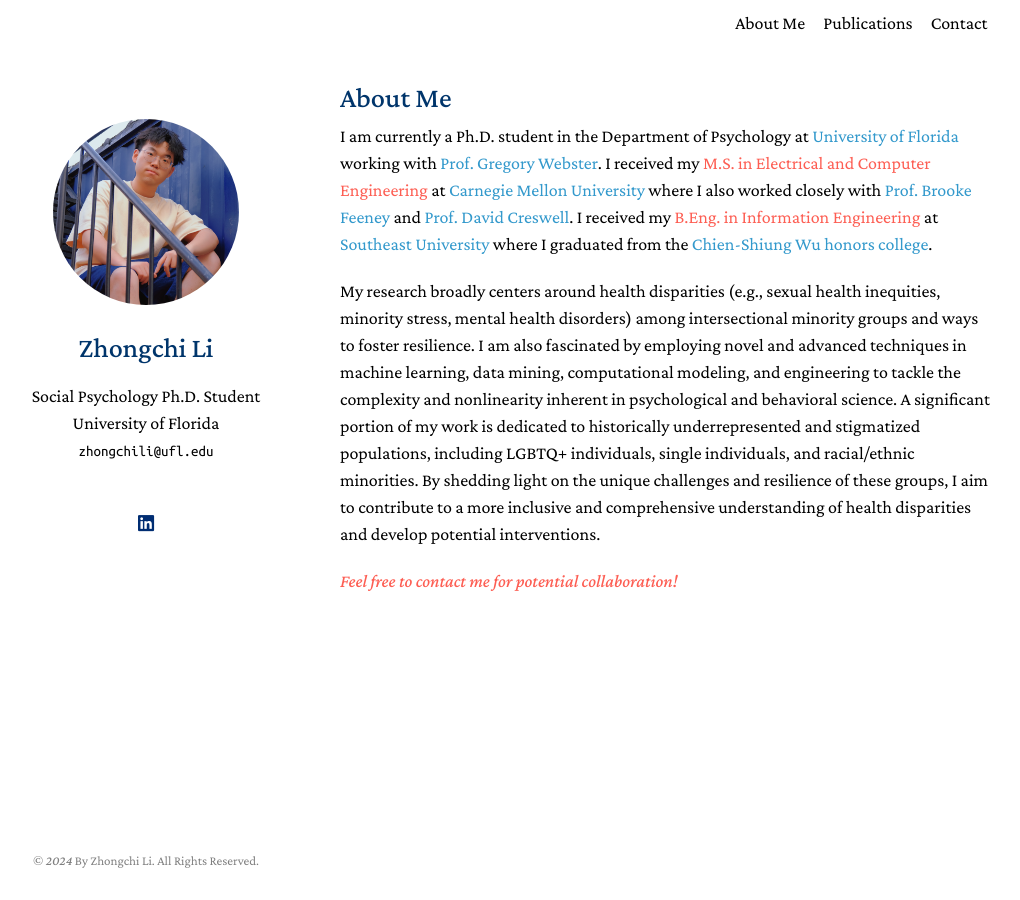
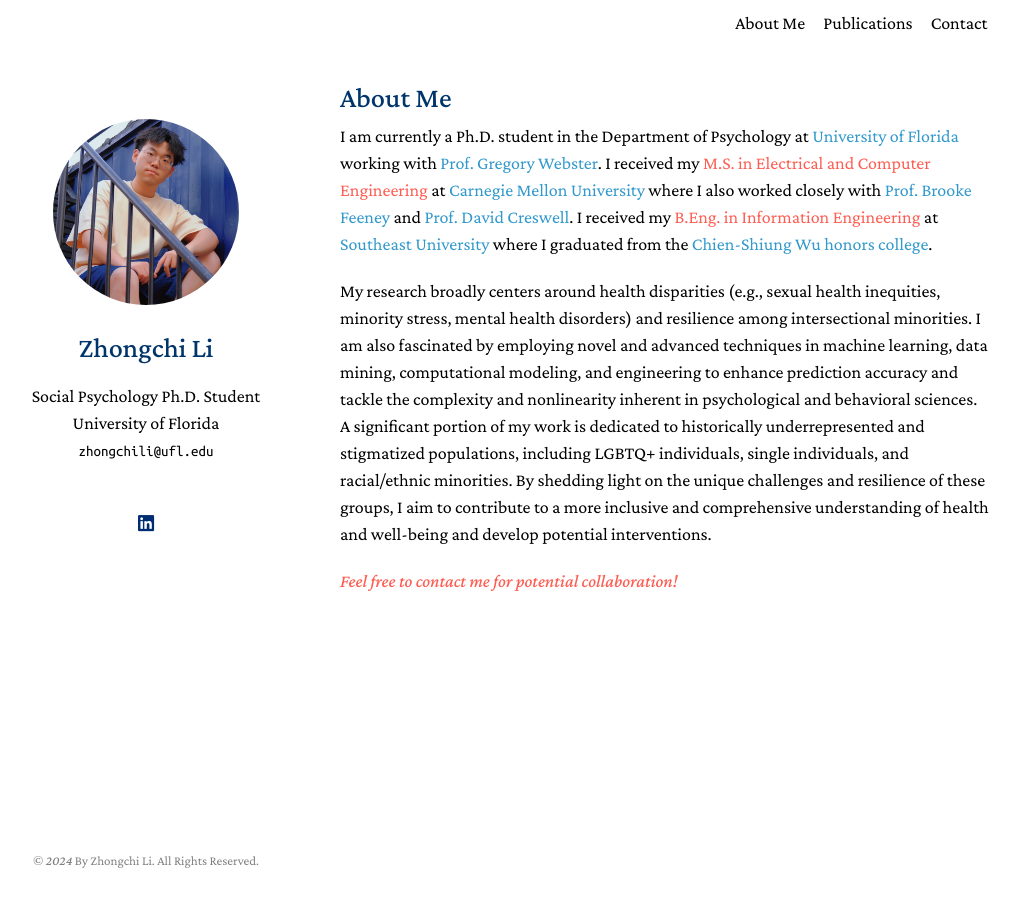
Before and after one commit to zhongchili52/zhongchili52.github.io, a Jekyll site: the page built from index.md, in a window 1280 px wide. Shown: the whole page, without its empty margins (130-1150 px from the left). Built offline with Jekyll 4.4.1, drawn with Linux system fonts in a browser that asks for light colours; a style sheet for code colours, icons or effects is not loaded.

Commit message:
Update index.md

```diff
--- a/index.md
+++ b/index.md
@@ -9,6 +9,6 @@
 
 I am currently a Ph.D. student in the Department of Psychology at [University of Florida](https://psych.ufl.edu/social-psychology/people/) working with [Prof. Gregory Webster](https://www.gdwebster.com/). I received my <font color="#fd5e53">M.S. in Electrical and Computer Engineering</font> at [Carnegie Mellon University](https://www.ece.cmu.edu/) where I also worked closely with [Prof. Brooke Feeney](https://www.cmu.edu/dietrich/psychology/relationships-lab/brooke-feeney-associate-professor.html) and [Prof. David Creswell](https://www.healthandhumanperformancelab.com/people). I received my <font color="#fd5e53">B.Eng. in Information Engineering</font> at [Southeast University](https://www.seu.edu.cn/english/) where I graduated from the [Chien-Shiung Wu honors college](https://wjx.seu.edu.cn/wjxen/).
 
-My research broadly centers around health disparities (e.g., sexual health inequities, minority stress, mental health disorders) among intersectional minority groups and ways to foster resilience. I am also fascinated by employing novel and advanced techniques in machine learning, data mining, computational modeling, and engineering to tackle the complexity and nonlinearity inherent in psychological and behavioral science. A significant portion of my work is dedicated to historically underrepresented and stigmatized populations, including LGBTQ+ individuals, single individuals, and racial/ethnic minorities. By shedding light on the unique challenges and resilience of these groups, I aim to contribute to a more inclusive and comprehensive understanding of health disparities and develop potential interventions.
+My research broadly centers around health disparities (e.g., sexual health inequities, minority stress, mental health disorders) and resilience among intersectional minorities. I am also fascinated by employing novel and advanced techniques in machine learning, data mining, computational modeling, and engineering to enhance prediction accuracy and tackle the complexity and nonlinearity inherent in psychological and behavioral sciences. A significant portion of my work is dedicated to historically underrepresented and stigmatized populations, including LGBTQ+ individuals, single individuals, and racial/ethnic minorities. By shedding light on the unique challenges and resilience of these groups, I aim to contribute to a more inclusive and comprehensive understanding of health and well-being and develop potential interventions.
 
 <em><font color="#fd5e53">Feel free to contact me for potential collaboration!</font></em>
```
